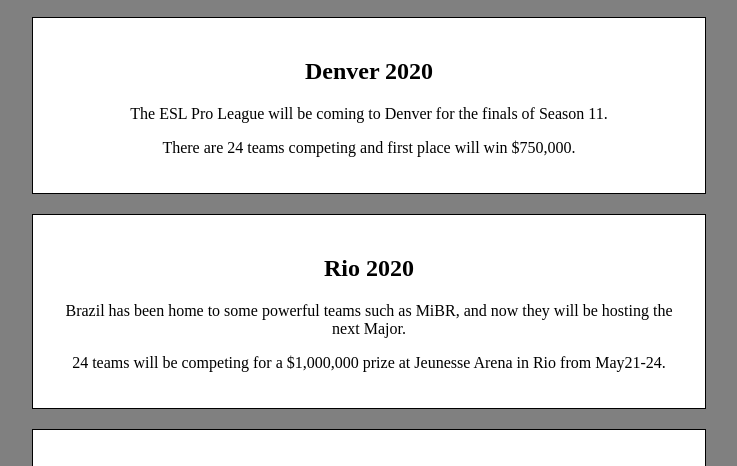
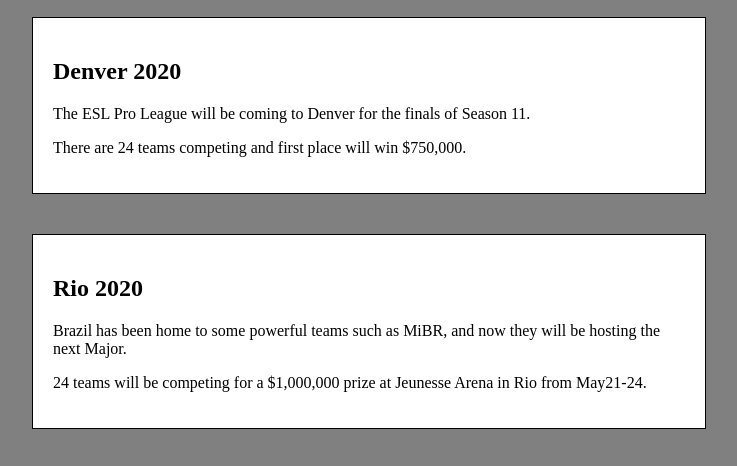
Before and after one commit to jhvozdovich/blogging-site, a plain HTML site: page index.html in a window 1280 px wide. Shown: the part 283-749 px from the top of the page, without its empty margins (271-1008 px from the left). Drawn offline with Linux system fonts and the light colour scheme.

Commit message:
update blog margins

```diff
--- a/CSS/styles.css
+++ b/CSS/styles.css
@@ -21,17 +21,21 @@
   margin: 20px auto;
 }
 
+.blogcontainer {
+  text-align: center;
+}
+
 .blogpost {
   background-color: white;
   border-style: solid;
   border-width: 1px;
   border-color: black;
   margin-top: 20px;
+  margin-bottom: 20px;
   padding: 20px;
   width: 50%;
-  display: block;
-  margin: 20px auto;
-  text-align: center;
+  display: inline-block;
+  text-align: left;
 }
 
 .picture {
--- a/index.html
+++ b/index.html
@@ -10,7 +10,7 @@
     <h1>The Counter-Strike Experience</h1>
 
     <img class="picture" src="https://steamcdn-a.akamaihd.net/steam/apps/10/header.jpg?t=1568751918" alt="Counter-Strike Logo" height=200px>
-
+    <div class="blogcontainer">
       <div class="blogpost">
         <h2>Denver 2020</h2>
         <p>The ESL Pro League will be coming to Denver for the finals of Season 11.</p>
@@ -26,6 +26,7 @@
        <p>One of the largest ESL Pro Tour events, this will be the finale after a year of work for the competing teams.</p>
         <p>Germany will be hosting 16 teams competing for a $1,000,000 in prize money.</p>
       </div>
+    </div>
 
     <div class="about">
       <h2>About Me</h2>
```
Lines whose indentation alone changed are shown as unchanged.
